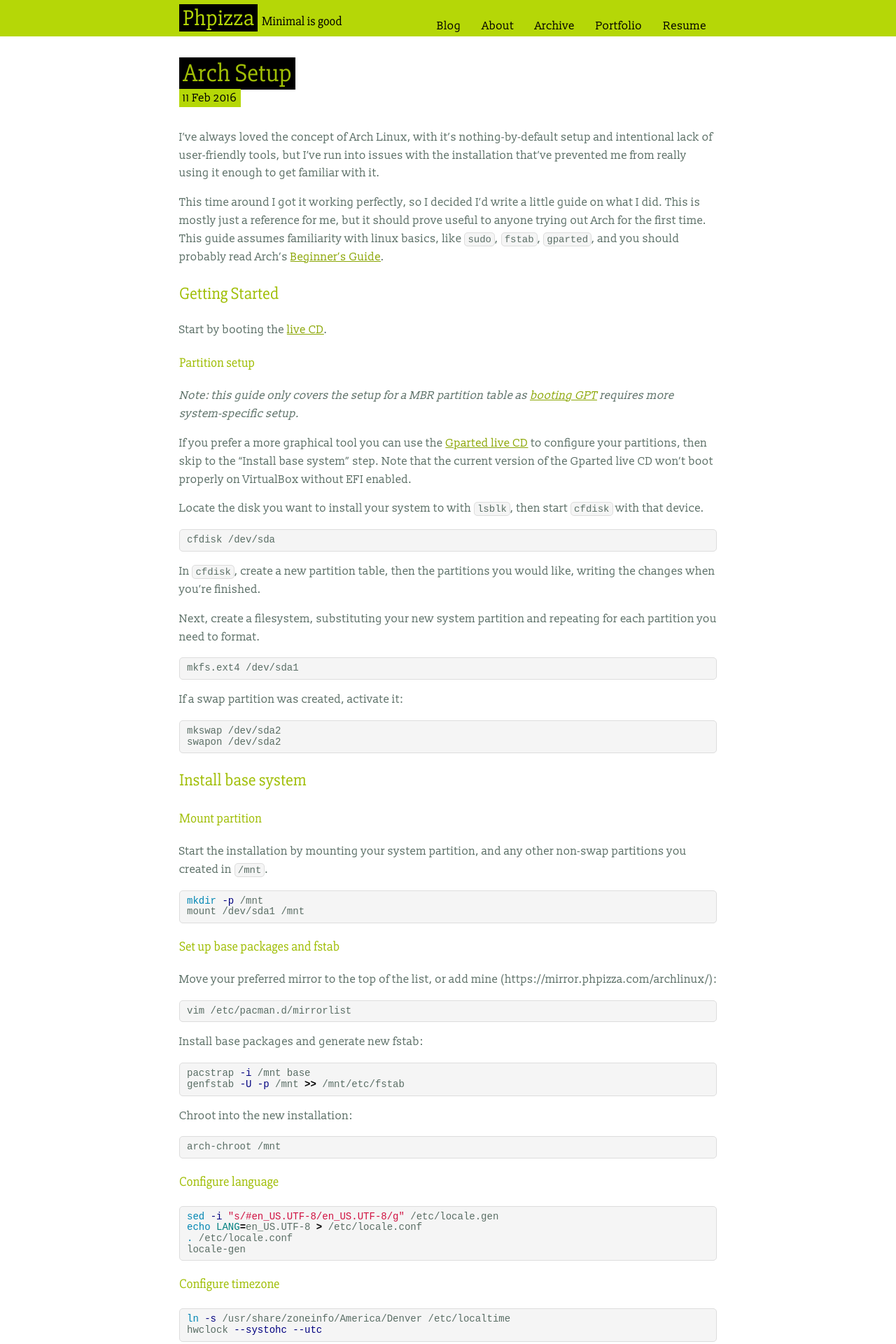
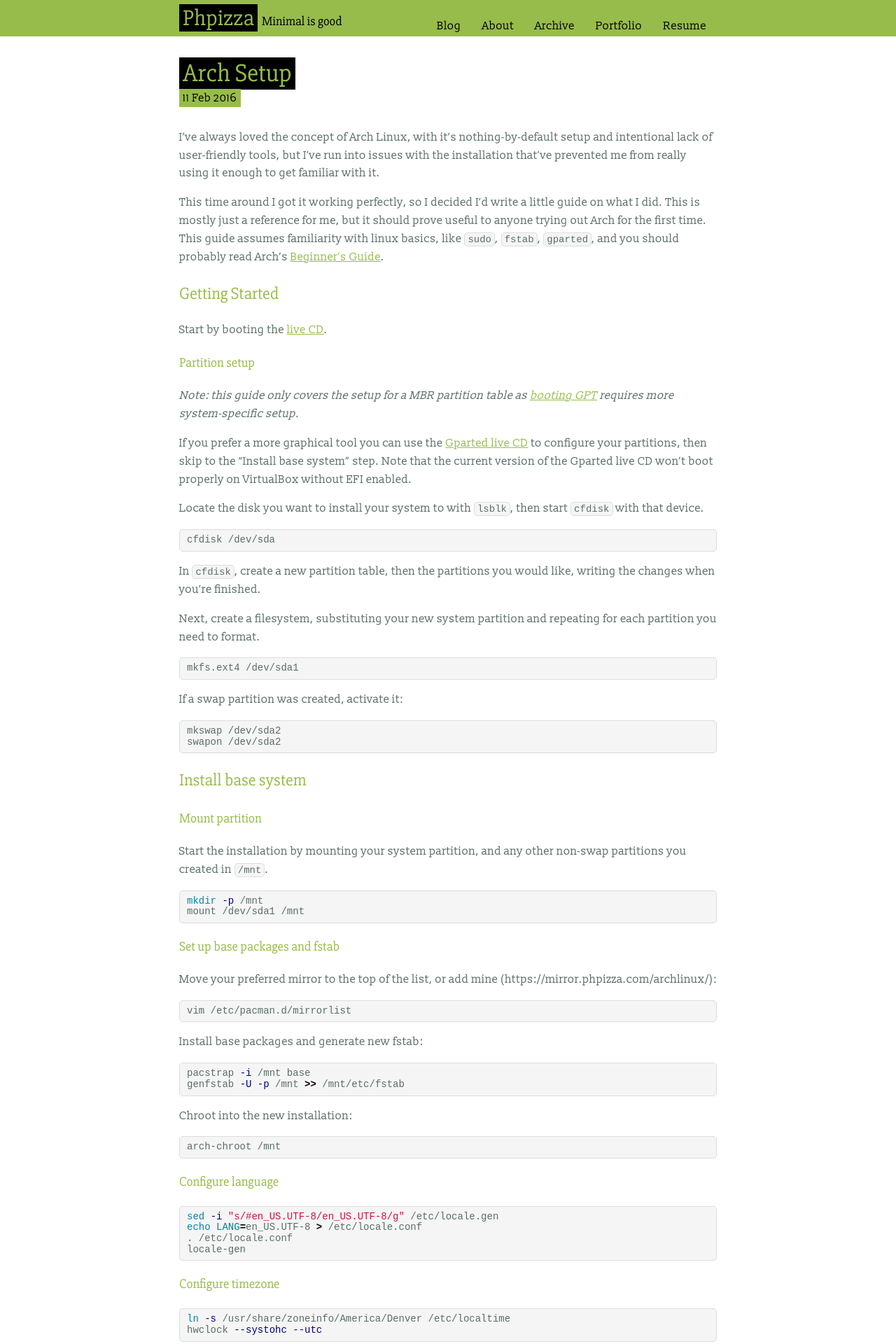
Before and after one commit to Alanaktion/alanaktion.github.io, a Jekyll site: the page built from _posts/2016-02-11-arch-setup.md, in a window 1280 px wide. Shown: the top 1920 px of the page at 70% size. Built offline with Jekyll 4.4.1, drawn with Linux system fonts in a browser that asks for light colours.

Commit message:
Swapping brand color for COLOURlovers CotY 2014

```diff
--- a/public/css/phpizza.scss
+++ b/public/css/phpizza.scss
@@ -9,16 +9,15 @@
 $body-bg: #fff;
 $body-fg: #5a6e65;
 $post-bg: #f5f5f5;
-$brand-color: #b5d707;
-$brand-color-alt: #b0b1e9;
+$brand-color: #98BC4B;
 $brand-color-inv: #000;
-$link-color: darken($brand-color, 10%);
+$link-color: $brand-color;
 $link-color-active: darken($link-color, 5%);
 $header-bg: $brand-color;
 $header-fg: $brand-color-inv;
 $heading-fg: $brand-color;
 $heading-bg: $brand-color-inv;
-$heading-fg-content: darken($heading-fg, 5%);
+$heading-fg-content: $heading-fg;
 $active-bg: #4c5b5e;
 
 $spacer: 15px;
```
